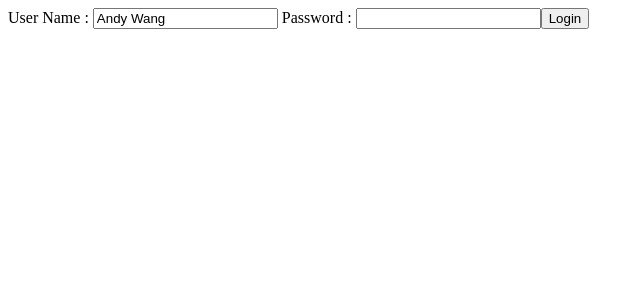
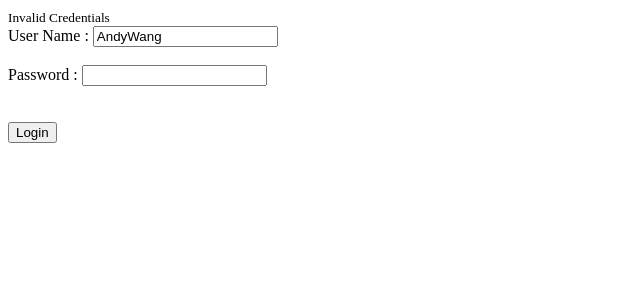
Before and after one commit to weat0212/angular-login, an Angular app: page / in a window 1280 px wide. Both pictures are taken after a click on the button "Login". Shown: the top 300 px of the page, without its empty margins (0-644 px from the left). Built offline with nearby package versions, Linux system fonts and the light colour scheme.

Commit message:
ngIf directive

```diff
--- a/src/app/login/login.component.css
+++ b/src/app/login/login.component.css
@@ -0,0 +1,2 @@
+
+#error-msg {color: red;}
--- a/src/app/login/login.component.html
+++ b/src/app/login/login.component.html
@@ -1,4 +1,7 @@
-User Name : <input type="text" name="username" [(ngModel)]="username">
-Password  : <input type="password" name="password" [(ngModel)]="password">
+
+<small *ngIf='invalidLogin' id="error_msg">{{errorMessage}}</small><br>
+
+User Name : <input type="text" name="username" [(ngModel)]="username"><br><br>
+Password  : <input type="password" name="password" [(ngModel)]="password"><br><br><br>
 
 <button (click) = handleLogin()>Login</button>
--- a/src/app/login/login.component.ts
+++ b/src/app/login/login.component.ts
@@ -7,8 +7,11 @@ import { Component, OnInit } from '@angular/core';
 })
 export class LoginComponent implements OnInit {
 
-  username = 'Andy Wang'
+  username = 'AndyWang'
   password = ''
+
+  errorMessage = 'Invalid Credentials'
+  invalidLogin = false
 
   constructor() { }
 
@@ -16,6 +19,10 @@ export class LoginComponent implements OnInit {
   }
 
   handleLogin() {
-    console.log(this.username);
+    if(this.username === "AndyWang" && this.password === "password") {
+      this.invalidLogin = false
+    } else {
+      this.invalidLogin = true
+    }
   }
 }
```
